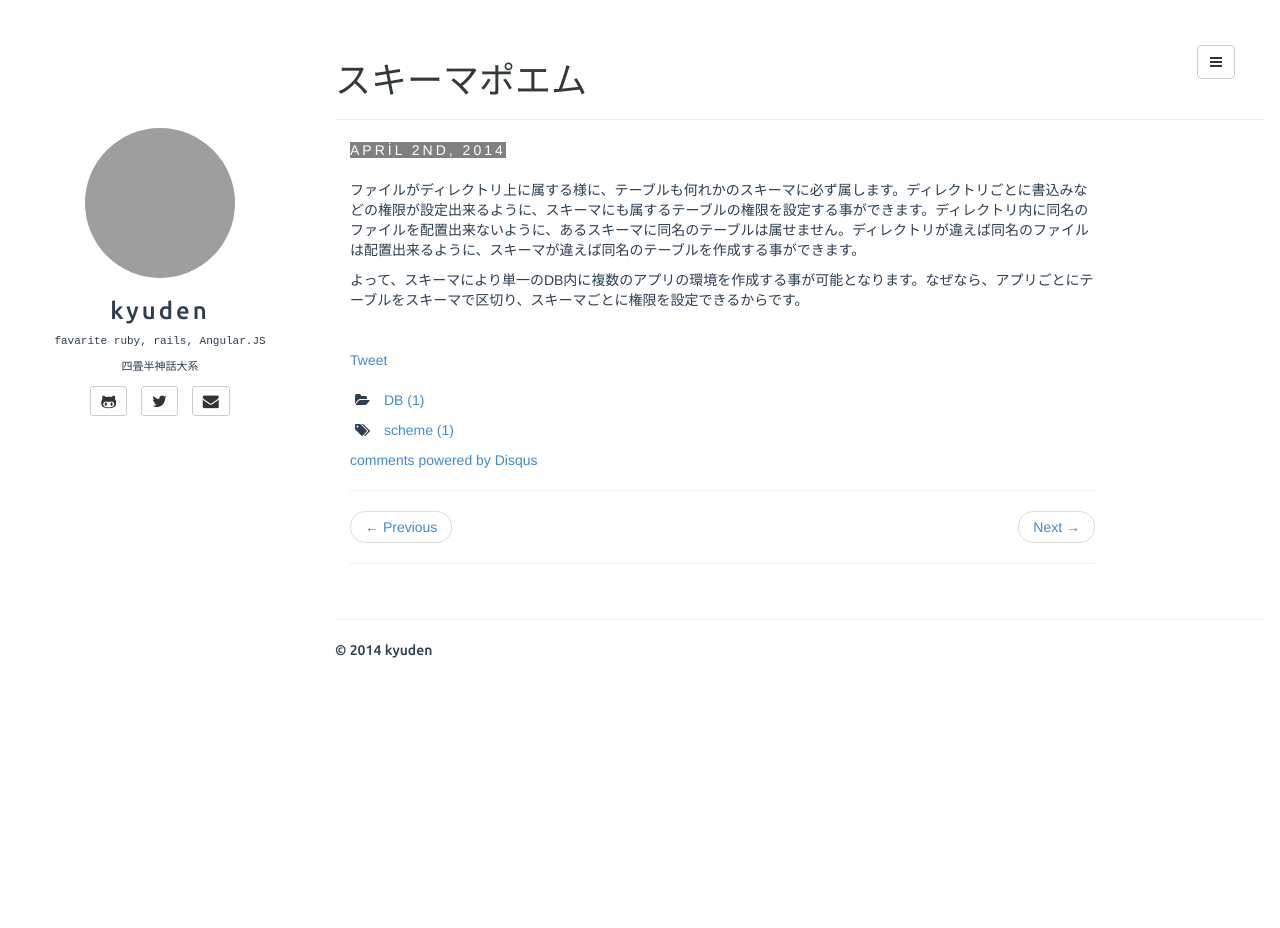
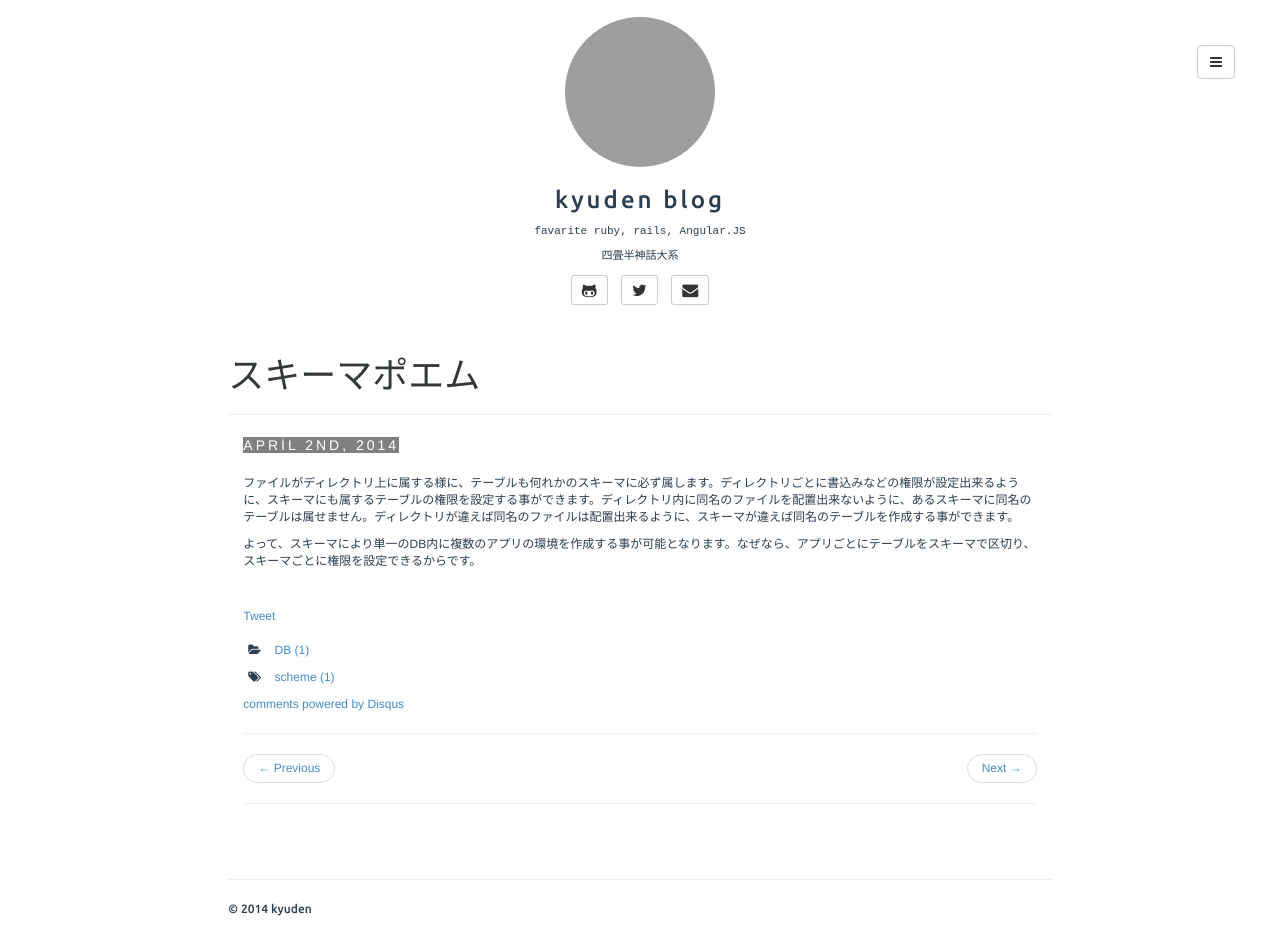
Before and after one commit to kyuden/kyuden.github.com, a Jekyll site: the page built from _posts/2014-04-02-schme-poem.md, in a window 1280 px wide and 928 px high. Built offline with Jekyll 4.4.1, drawn with Linux system fonts in a browser that asks for light colours; nearby versions of some CDN libraries; comment, search, counter and statistics services are not loaded; grey boxes are pictures that could not be loaded.

Commit message:
Fix one_column

```diff
--- a/_config.yml
+++ b/_config.yml
@@ -6,7 +6,7 @@ paginate_path: "page:num"
 exclude: ["README.md", "vender"] # files to exclude
 pygments: true
 
-title: kyuden
+title: kyuden blog
 description:
 author:
   name: kyuden
--- a/_includes/default.html
+++ b/_includes/default.html
@@ -59,11 +59,9 @@
           </ul>
        </div>
 
-		<div class="col-sm-3 sidebar hidden-xs">
 			{% include sidebar.html %}
-		</div>
 
-		<div class="col-sm-9 col-sm-offset-3">
+		<div class="col-md-8 col-md-offset-2">
 			{{ content }}
 
 			{% include footer.html %}
--- a/_includes/page.html
+++ b/_includes/page.html
@@ -1,5 +1 @@
-<div class="page-header">
-  <h1>{{ page.title }} {% if page.tagline %} <small>{{ page.tagline }}</small>{% endif %}</h1>
-</div>
-
 {{ content }}
--- a/_includes/post.html
+++ b/_includes/post.html
@@ -3,7 +3,7 @@
 	  <h1>{{ page.title }} {% if page.tagline %}<small>{{page.tagline}}</small>{% endif %}</h1>
 	</div>
 
-	<div class="col-sm-10">
+	<div class="col-sm-12">
 	 <span class="post-date">
 	   {% assign d = page.date | date: "%d" | plus:'0' %}
 	   {{ page.date | date: "%B" }}
@@ -104,8 +104,5 @@
 		<hr>
 	</div>
 
-	<div class="col-sm-2 sidebar-2">
-
-	</div>
 </article>
 <div class="clearfix"></div>
--- a/_includes/sidebar.html
+++ b/_includes/sidebar.html
@@ -1,7 +1,7 @@
 <! -- sidebar.html -->
 <header class="sidebar-header" role="banner">
 	<a href="{{ site.BASE_PATH }}/">
-	  <div id="profile-image" data-anijs="if: animationend, on: #image-remove, do: hinge animated; if: mouseout, do: wobble animated, after: removeAnim">
+	  <div id="profile-image" data-anijs="if: animationend, on: #image-remove, do: bounceOutDown animated; if: mouseout, do: wobble animated, after: removeAnim">
 		<img src="http://www.gravatar.com/avatar/{{site.author.email_md5}}?s=150" class="img-circle" />
 		</div>
 	</a>
--- a/assets/css/style.css
+++ b/assets/css/style.css
@@ -2,6 +2,7 @@
 
 body{
 	color: #2c3e50;
+  font-size: 12px;
 }
 
 .sidebar {
```
